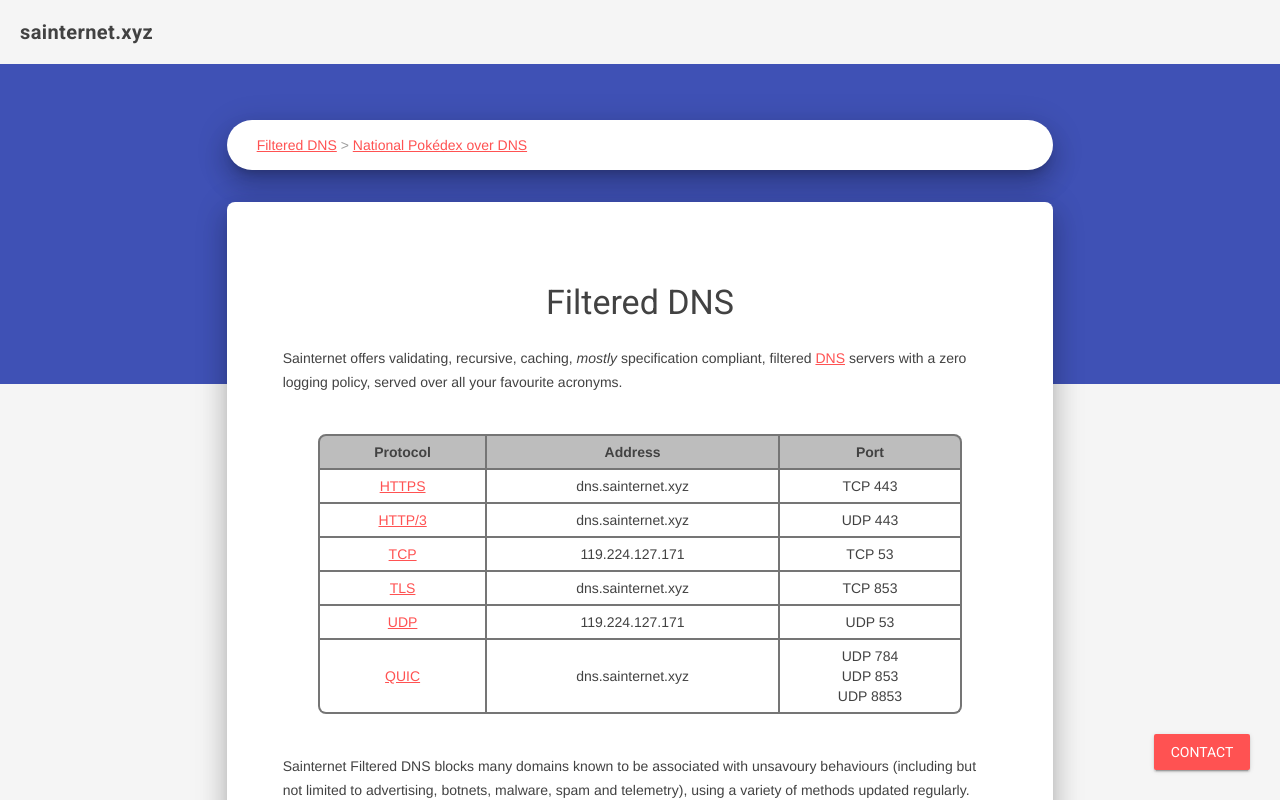
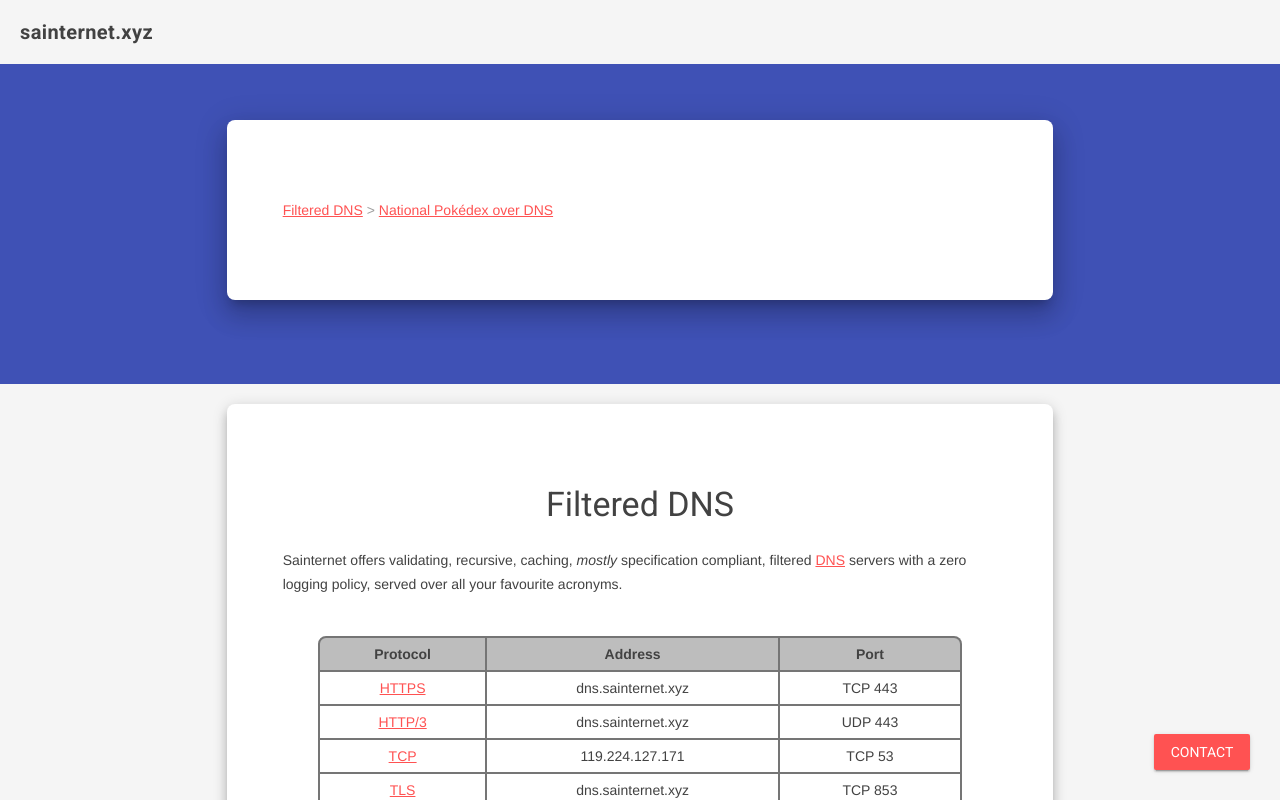
Before and after one commit to saint-lascivious/saint-lascivious.github.io, a plain HTML site: page index.html in a window 1280 px wide. Drawn offline with nearby package versions, Linux system fonts and the light colour scheme.

Commit message:
saint-lascivious.github.io: hmmm
Changes to be committed:
 - modified:   265.html
 - modified:   404.html
 - modified:   index.html
 - modified:   resources/stylesheets/sainternet.css

```diff
--- a/index.html
+++ b/index.html
@@ -74,19 +74,19 @@
       </header>
       <div class="demo-ribbon"></div>
       <main class="demo-main mdl-layout__content">
-        <!-- navigation -->
+        <!-- card one -->
         <div class="demo-container mdl-grid">
           <div class="mdl-cell mdl-cell--2-col mdl-cell--hide-tablet mdl-cell--hide-phone"></div>
-          <div class="demo-navigation mdl-color--white mdl-shadow--16dp content mdl-color-text--grey-800 mdl-cell mdl-cell--8-col">
+          <div class="demo-content mdl-color--white mdl-shadow--16dp content mdl-color-text--grey-800 mdl-cell mdl-cell--8-col">
             <div class="demo-crumbs mdl-color-text--grey-500">
               <a href="#filtereddns">Filtered DNS</a> &gt; <a href="#pokedexoverdns">National Pokédex over DNS</a>
             </div>
           </div>
         </div>
-        <!-- card one -->
+        <!-- card two -->
         <div class="demo-container mdl-grid">
           <div class="mdl-cell mdl-cell--2-col mdl-cell--hide-tablet mdl-cell--hide-phone"></div>
-          <div class="demo-content mdl-color--white mdl-shadow--16dp content mdl-color-text--grey-800 mdl-cell mdl-cell--8-col">
+          <div class="demo-content mdl-color--white mdl-shadow--8dp content mdl-color-text--grey-800 mdl-cell mdl-cell--8-col">
             <h3 id="filtereddns">Filtered DNS</h3>
               <p>
                 Sainternet offers validating, recursive, caching, <i>mostly</i> specification compliant, filtered <a href="https://en.wikipedia.org/wiki/Domain_Name_System">DNS</a> servers with a zero logging policy, served over all your favourite acronyms.
@@ -139,10 +139,10 @@
               </p>
           </div>
         </div>
-        <!-- card two -->
+        <!-- card three -->
         <div class="demo-container mdl-grid">
           <div class="mdl-cell mdl-cell--2-col mdl-cell--hide-tablet mdl-cell--hide-phone"></div>
-          <div class="demo-content mdl-color--white mdl-shadow--16dp content mdl-color-text--grey-800 mdl-cell mdl-cell--8-col">
+          <div class="demo-content mdl-color--white mdl-shadow--4dp content mdl-color-text--grey-800 mdl-cell mdl-cell--8-col">
             <h3 id="pokedexoverdns">National Pokédex over DNS</h3>
               <!-- get wurmed -->
               <picture>
--- a/resources/stylesheets/sainternet.css
+++ b/resources/stylesheets/sainternet.css
@@ -41,11 +41,6 @@
   border-radius: 8px;
   padding: 80px 56px;
   margin-bottom: 80px;
-}
-
-.demo-navigation {
-  border-radius: 30px;
-  padding: 15px 30px;
 }
 
 .demo-layout.is-small-screen .demo-content {
```
Also changed, not shown: 265.html (+4 -4 lines), 404.html (+3 -3 lines).
